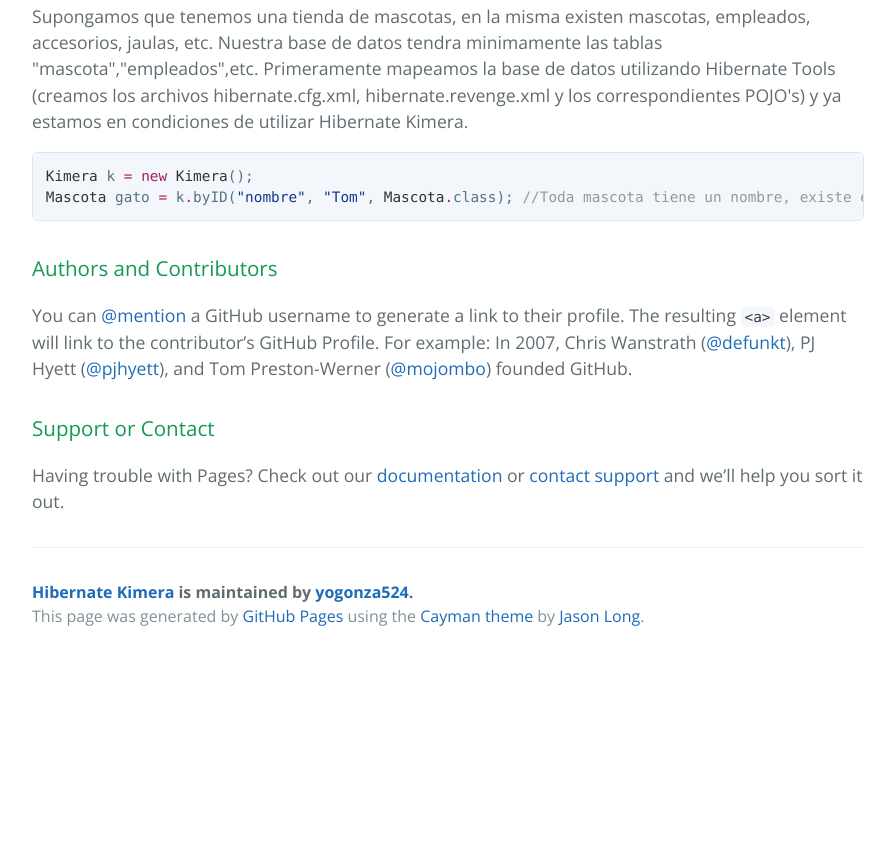
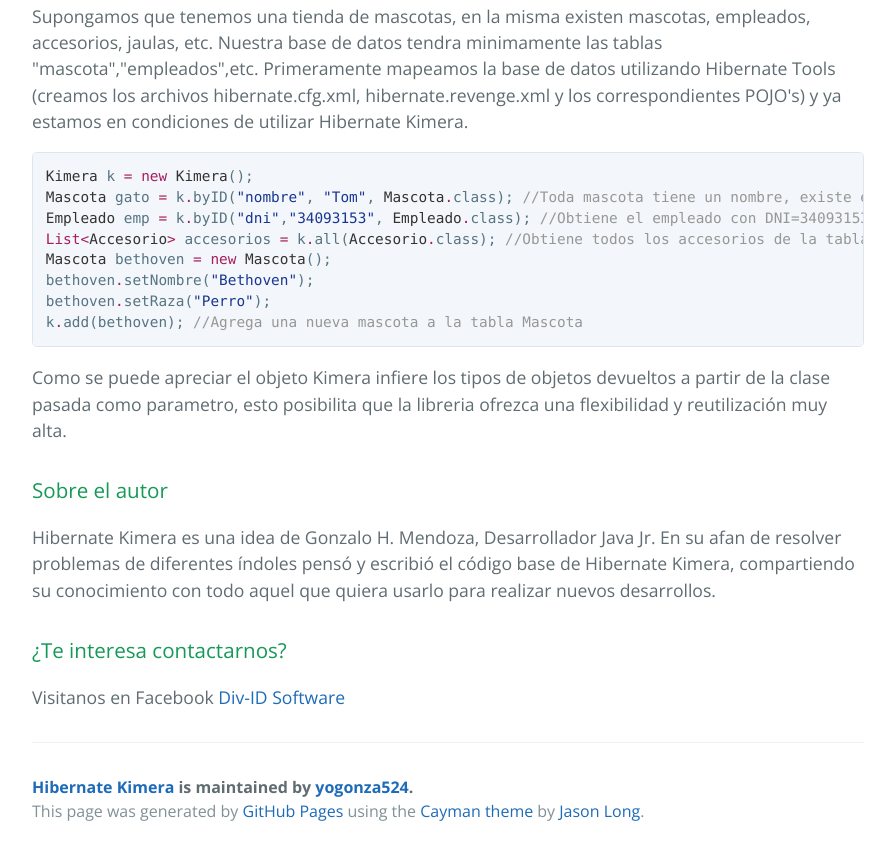
Before and after one commit to yogonza524/kimera, a plain HTML site: page index.html in a window 1280 px wide. Shown: the part 859-1714 px from the top of the page, without its empty margins (192-1087 px from the left). Before the commit the page ends 1519 px from the top, so only its background shows below. Drawn offline with nearby package versions, Linux system fonts and the light colour scheme.

Commit message:
Create gh-pages branch via GitHub

```diff
--- a/index.html
+++ b/index.html
@@ -35,17 +35,25 @@
 <p>Supongamos que tenemos una tienda de mascotas, en la misma existen mascotas, empleados, accesorios, jaulas, etc. Nuestra base de datos tendra minimamente las tablas "mascota","empleados",etc. Primeramente mapeamos la base de datos utilizando Hibernate Tools (creamos los archivos hibernate.cfg.xml, hibernate.revenge.xml y los correspondientes POJO's) y ya estamos en condiciones de utilizar Hibernate Kimera.</p>
 
 <div class="highlight highlight-source-java"><pre><span class="pl-smi">Kimera</span> k <span class="pl-k">=</span> <span class="pl-k">new</span> <span class="pl-smi">Kimera</span>();
-<span class="pl-smi">Mascota</span> gato <span class="pl-k">=</span> k<span class="pl-k">.</span>byID(<span class="pl-s"><span class="pl-pds">"</span>nombre<span class="pl-pds">"</span></span>, <span class="pl-s"><span class="pl-pds">"</span>Tom<span class="pl-pds">"</span></span>, <span class="pl-smi">Mascota</span><span class="pl-k">.</span>class); <span class="pl-c">//Toda mascota tiene un nombre, existe en la tabla Mascota una mascota con nombre = "Tom"</span></pre></div>
+<span class="pl-smi">Mascota</span> gato <span class="pl-k">=</span> k<span class="pl-k">.</span>byID(<span class="pl-s"><span class="pl-pds">"</span>nombre<span class="pl-pds">"</span></span>, <span class="pl-s"><span class="pl-pds">"</span>Tom<span class="pl-pds">"</span></span>, <span class="pl-smi">Mascota</span><span class="pl-k">.</span>class); <span class="pl-c">//Toda mascota tiene un nombre, existe en la tabla Mascota una mascota con nombre = "Tom"</span>
+<span class="pl-smi">Empleado</span> emp <span class="pl-k">=</span> k<span class="pl-k">.</span>byID(<span class="pl-s"><span class="pl-pds">"</span>dni<span class="pl-pds">"</span></span>,<span class="pl-s"><span class="pl-pds">"</span>34093153<span class="pl-pds">"</span></span>, <span class="pl-smi">Empleado</span><span class="pl-k">.</span>class); <span class="pl-c">//Obtiene el empleado con DNI=34093153 de la tabla empleado</span>
+<span class="pl-k">List&lt;<span class="pl-smi">Accesorio</span>&gt;</span> accesorios <span class="pl-k">=</span> k<span class="pl-k">.</span>all(<span class="pl-smi">Accesorio</span><span class="pl-k">.</span>class); <span class="pl-c">//Obtiene todos los accesorios de la tabla accesorio</span>
+<span class="pl-smi">Mascota</span> bethoven <span class="pl-k">=</span> <span class="pl-k">new</span> <span class="pl-smi">Mascota</span>();
+bethoven<span class="pl-k">.</span>setNombre(<span class="pl-s"><span class="pl-pds">"</span>Bethoven<span class="pl-pds">"</span></span>);
+bethoven<span class="pl-k">.</span>setRaza(<span class="pl-s"><span class="pl-pds">"</span>Perro<span class="pl-pds">"</span></span>);
+k<span class="pl-k">.</span>add(bethoven); <span class="pl-c">//Agrega una nueva mascota a la tabla Mascota</span></pre></div>
+
+<p>Como se puede apreciar el objeto Kimera infiere los tipos de objetos devueltos a partir de la clase pasada como parametro, esto posibilita que la libreria ofrezca una flexibilidad y reutilización muy alta. </p>
 
 <h3>
-<a id="authors-and-contributors" class="anchor" href="#authors-and-contributors" aria-hidden="true"><span aria-hidden="true" class="octicon octicon-link"></span></a>Authors and Contributors</h3>
+<a id="sobre-el-autor" class="anchor" href="#sobre-el-autor" aria-hidden="true"><span aria-hidden="true" class="octicon octicon-link"></span></a>Sobre el autor</h3>
 
-<p>You can <a href="https://github.com/blog/821" class="user-mention">@mention</a> a GitHub username to generate a link to their profile. The resulting <code>&lt;a&gt;</code> element will link to the contributor’s GitHub Profile. For example: In 2007, Chris Wanstrath (<a href="https://github.com/defunkt" class="user-mention">@defunkt</a>), PJ Hyett (<a href="https://github.com/pjhyett" class="user-mention">@pjhyett</a>), and Tom Preston-Werner (<a href="https://github.com/mojombo" class="user-mention">@mojombo</a>) founded GitHub.</p>
+<p>Hibernate Kimera es una idea de Gonzalo H. Mendoza, Desarrollador Java Jr. En su afan de resolver problemas de diferentes índoles pensó y escribió el código base de Hibernate Kimera, compartiendo su conocimiento con todo aquel que quiera usarlo para realizar nuevos desarrollos.</p>
 
 <h3>
-<a id="support-or-contact" class="anchor" href="#support-or-contact" aria-hidden="true"><span aria-hidden="true" class="octicon octicon-link"></span></a>Support or Contact</h3>
+<a id="te-interesa-contactarnos" class="anchor" href="#te-interesa-contactarnos" aria-hidden="true"><span aria-hidden="true" class="octicon octicon-link"></span></a>¿Te interesa contactarnos?</h3>
 
-<p>Having trouble with Pages? Check out our <a href="https://help.github.com/pages">documentation</a> or <a href="https://github.com/contact">contact support</a> and we’ll help you sort it out.</p>
+<p>Visitanos en Facebook <a href="https://www.facebook.com/dividsoftware/">Div-ID Software</a></p>
 
       <footer class="site-footer">
         <span class="site-footer-owner"><a href="https://github.com/yogonza524/kimera">Hibernate Kimera</a> is maintained by <a href="https://github.com/yogonza524">yogonza524</a>.</span>
```
Also changed, not shown: params.json (+1 -1 lines).
